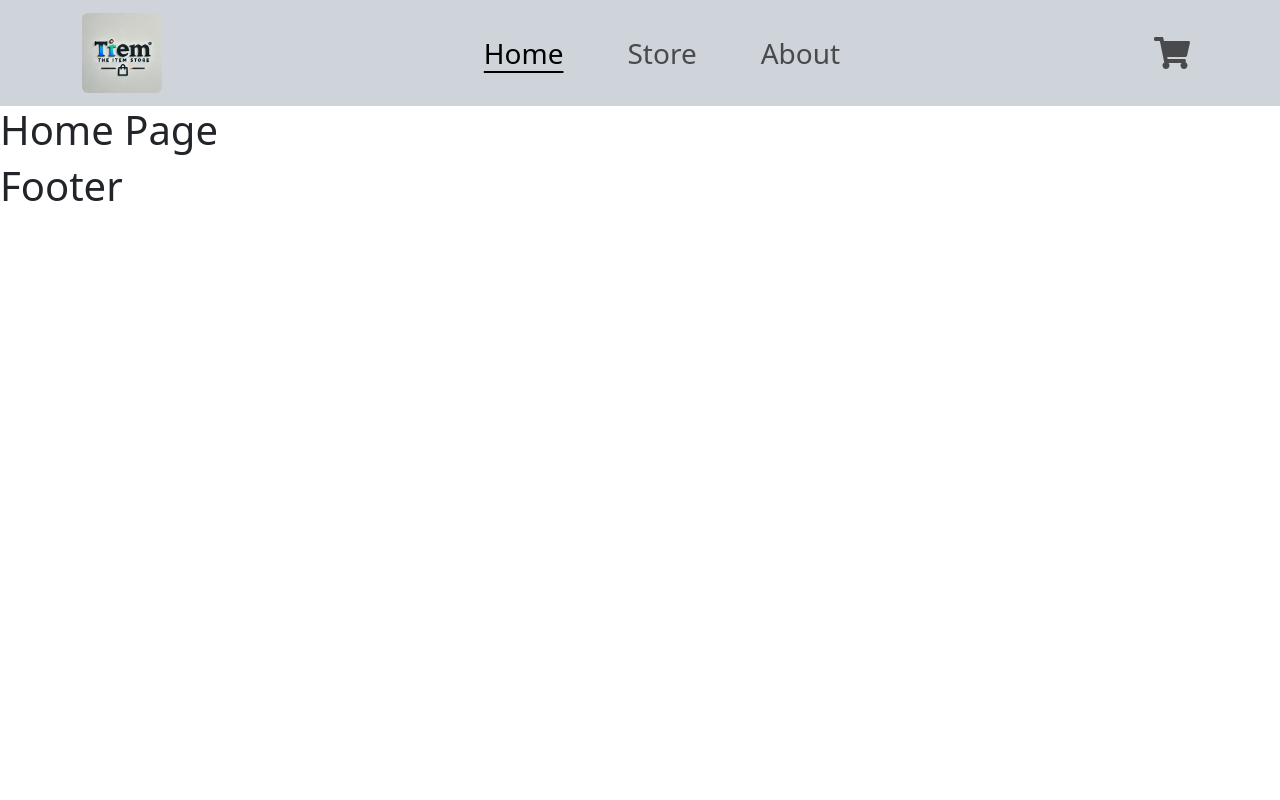
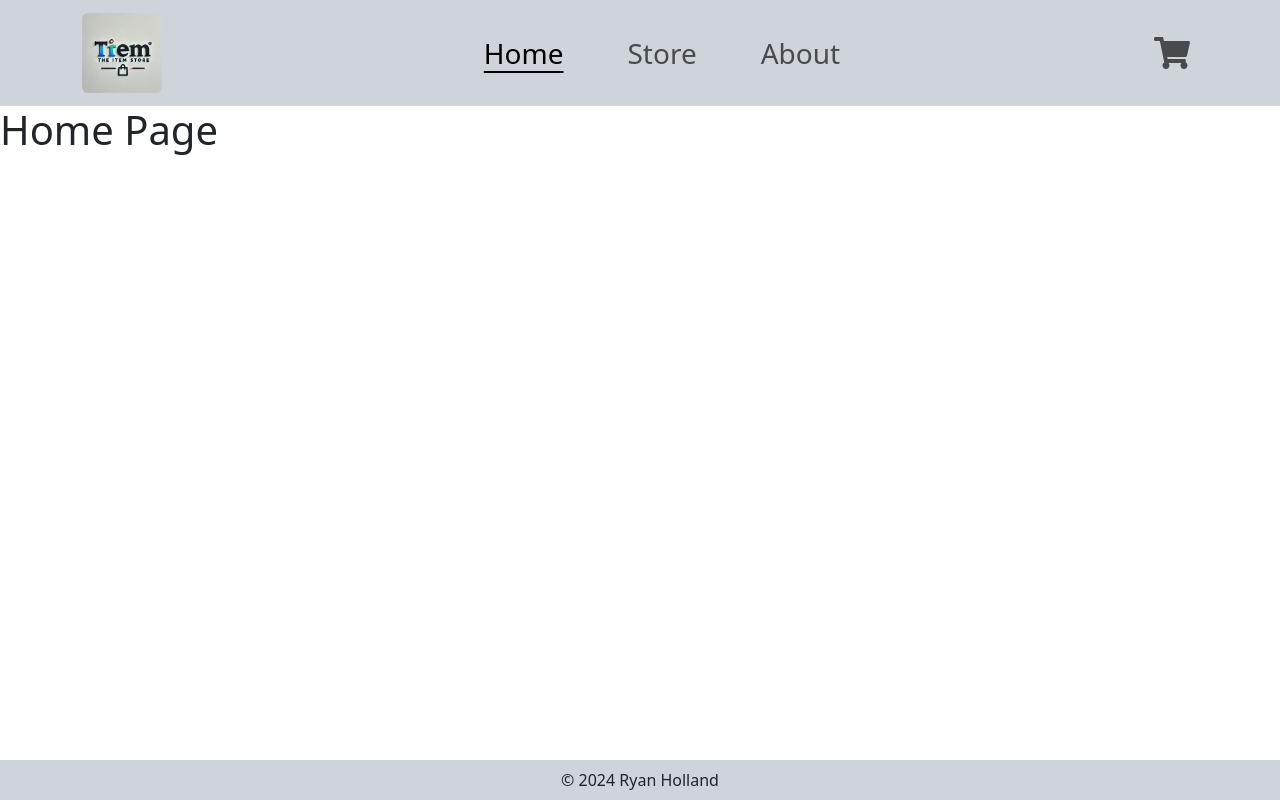
Before and after one commit to ryangholland/top-shopping-cart, a React (Vite) app: page / in a window 1280 px wide. Built offline with nearby package versions, Linux system fonts and the light colour scheme.

Commit message:
Style footer

```diff
--- a/src/App.jsx
+++ b/src/App.jsx
@@ -15,9 +15,10 @@
   return (
     <>
       <BrowserRouter>
+        <div className="d-flex flex-column min-vh-100">
           <Header />
 
-        <main>
+          <main className="flex-grow-1">
             <Routes>
               <Route path="/" element={<HomePage />} />
               <Route path="/store" element={<StorePage />} />
@@ -29,6 +30,7 @@
           </main>
 
           <Footer />
+        </div>
       </BrowserRouter>
     </>
   );
--- a/src/components/Footer.jsx
+++ b/src/components/Footer.jsx
@@ -1,5 +1,9 @@
 function Footer() {
-    return <h1>Footer</h1>;
-  }
+  return (
+    <footer className="bg-dark-subtle d-flex justify-content-center align-items-center p-2">
+      <p className="mb-0">&copy; 2024 Ryan Holland</p>
+    </footer>
+  );
+}
 
-  export default Footer;
+export default Footer;
```
Lines whose indentation alone changed are shown as unchanged.
